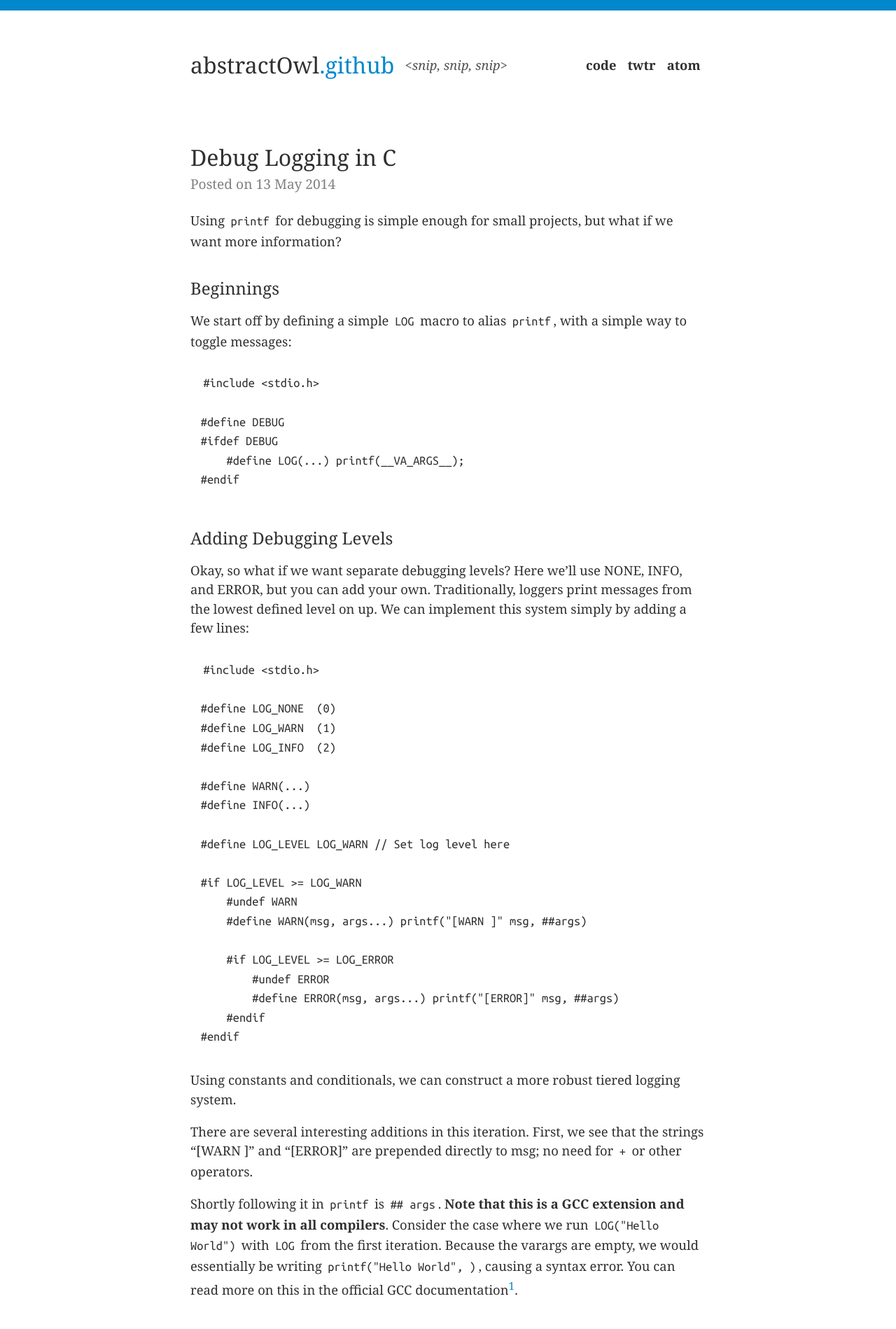
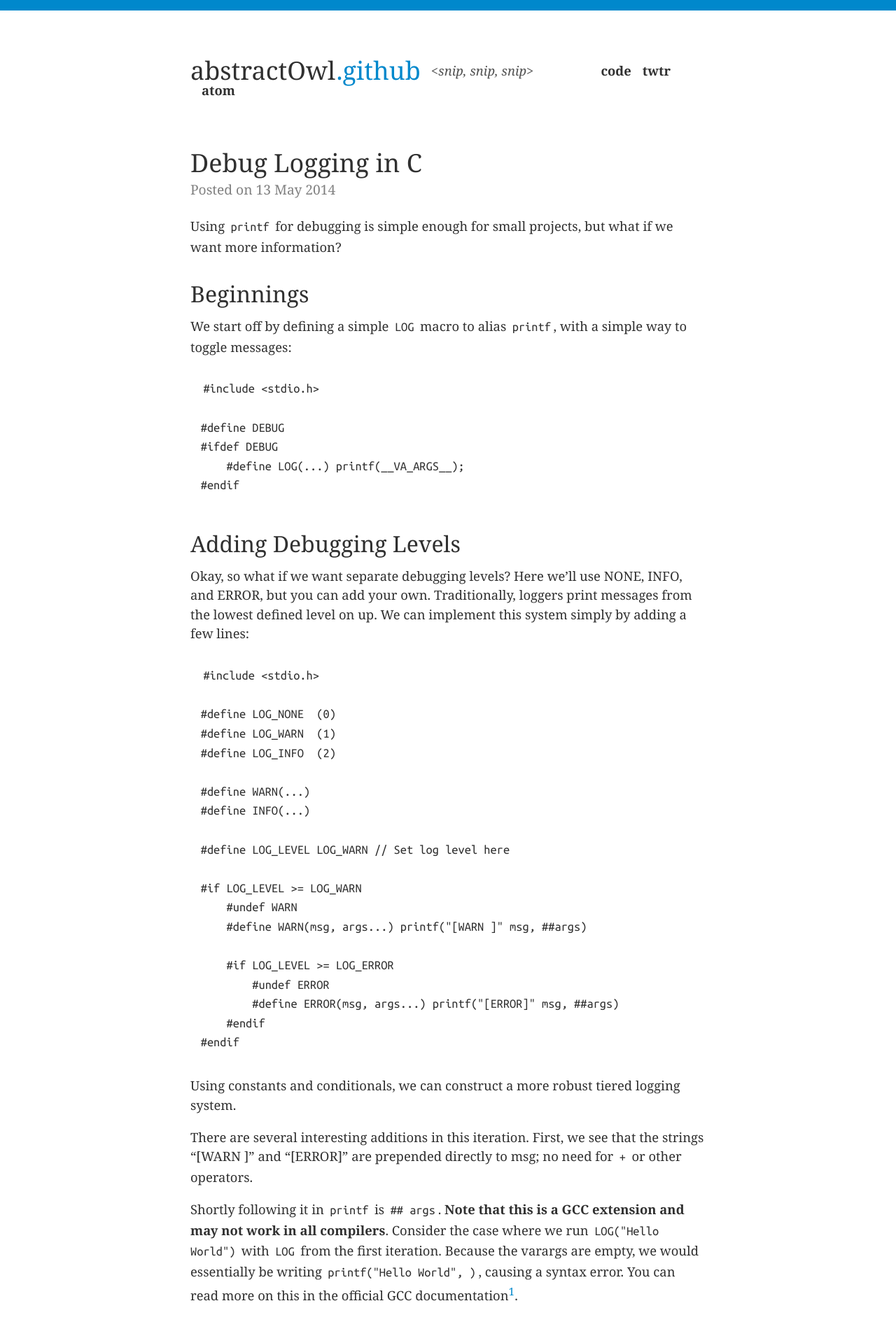
Before and after one commit to abstractOwl/abstractOwl.github.io, a Jekyll site: the page built from index.html, in a window 1280 px wide. Shown: the top 1899 px of the page at 70% size. Built offline with Jekyll 4.4.1, drawn with Linux system fonts in a browser that asks for light colours; the list of posts is cut into pages by our own code.

Commit message:
Adjust header sizes

```diff
--- a/css/main.css
+++ b/css/main.css
@@ -27,11 +27,11 @@ h1, h2, h3, h4, h5, h6 {
 
 h1 {
   color: #303030;
-  font-size: 2rem;
+  font-size: 2.25rem;
 }
 h2 {
   margin-top: 2.5rem;
-  font-size: 1.5rem;
+  font-size: 2rem;
   font-weight: normal;
 }
 h3 {
@@ -112,7 +112,7 @@ main span {
 .header em {
   color: #505050;
   display: block;
-  margin-right: 6rem;
+  margin-right: 5rem;
 }
 
 .title {
```
